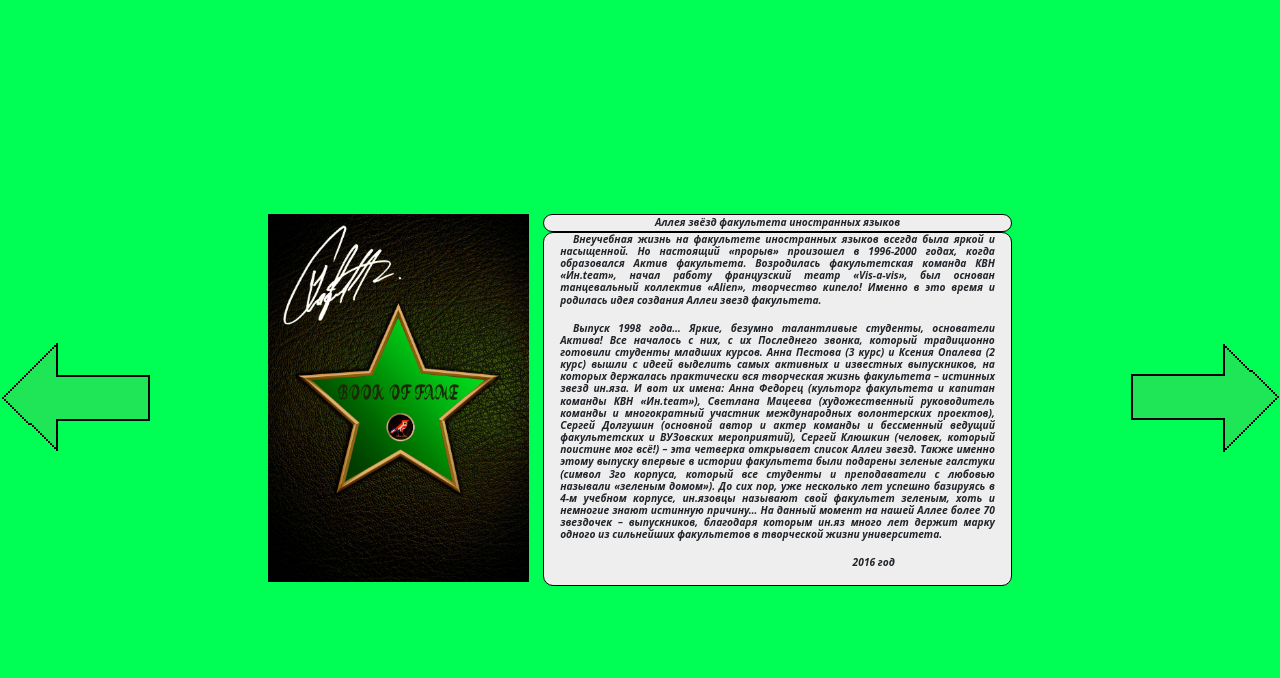
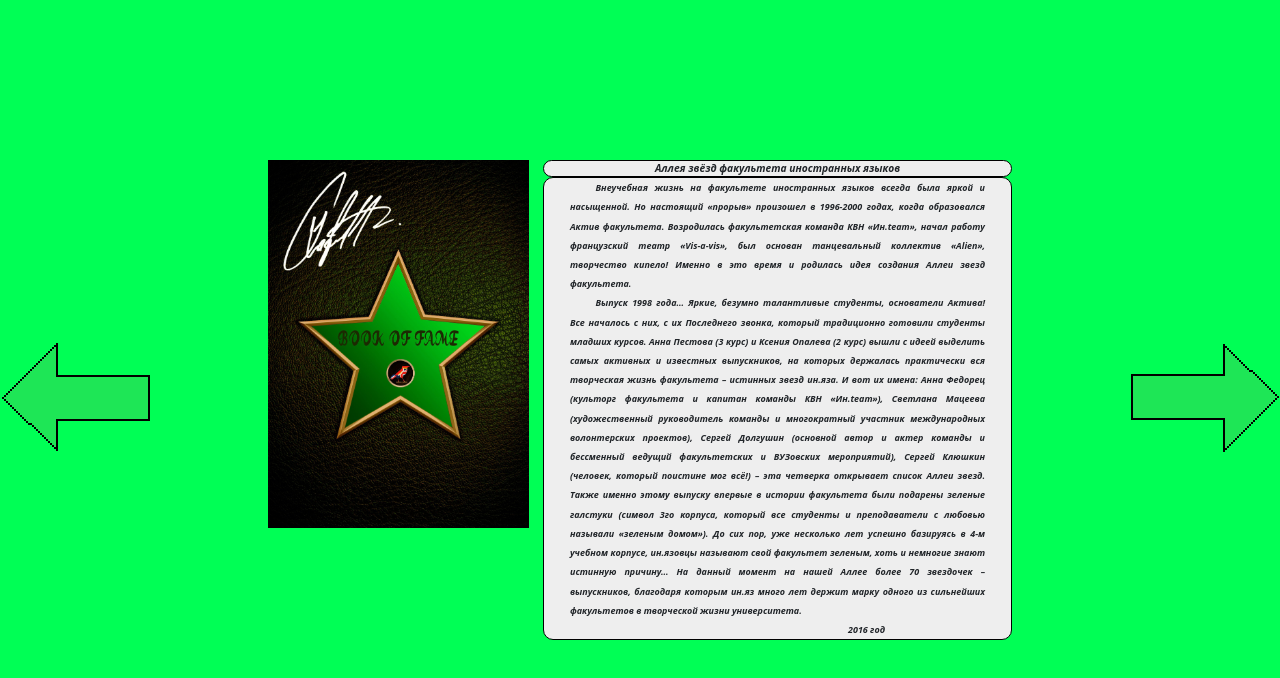
Before and after one commit to Skeletoshka/album-frontend, a React (Create React App) app: page /1 in a window 1280 px wide. Shown: the top 678 px of the page. Built offline with nearby package versions, Linux system fonts and the light colour scheme; no server answers.

Commit message:
bug fix 2

```diff
--- a/src/Student.css
+++ b/src/Student.css
@@ -47,15 +47,15 @@ body {
     border: 1px solid black;
 }
 .desc{
-    font-size: 0.8vw;
+    font-size: 0.7vw;
     min-height: 80%;
     font-style: italic;
     font-weight: bold;
-    line-height: 0.95vw;
-    text-indent: 1vw;
+    line-height: 2.4vh;
+    text-indent: 2vw;
     text-align: justify;
-    margin-left: calc((25vw - 600px)/(1920 - 600) * (40 - 20) + 20px);
-    margin-right: calc((25vw - 600px)/(1920 - 600) * (40 - 20) + 20px);
+    margin-left: 2vw;
+    margin-right: 2vw;
 }
 .leftButton{
     display: table-cell;
@@ -104,12 +104,12 @@ body {
 .leftContainerTitul{
     width: 35%;
     float:left;
-    max-height: 100%;
+    height: 100%;
 }
 .rightContainerTitul{
     width: 63%;
     float:right;
-    height: 90%;
+    height: 100%;
 }
 .photoTitul {
     width: 100%;
--- a/src/Students.js
+++ b/src/Students.js
@@ -31,9 +31,9 @@ const firstStudent =
                 </div>
                 <div className={"down1"}>
                     <div className={"desc"}>
-                        <p>{input1}</p>
-                        <p>{input2}</p>
-                        <p className={"year"}>2016 год</p>
+                        <div>{input1}</div>
+                        <div>{input2}</div>
+                        <div className={"year"}>2016 год</div>
                     </div>
                 </div>
             </div>
```
